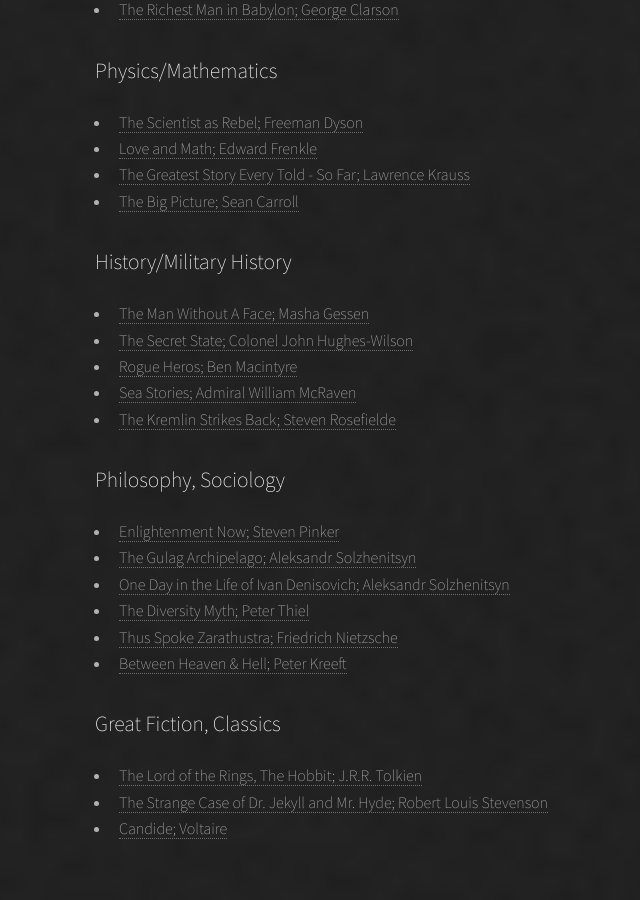
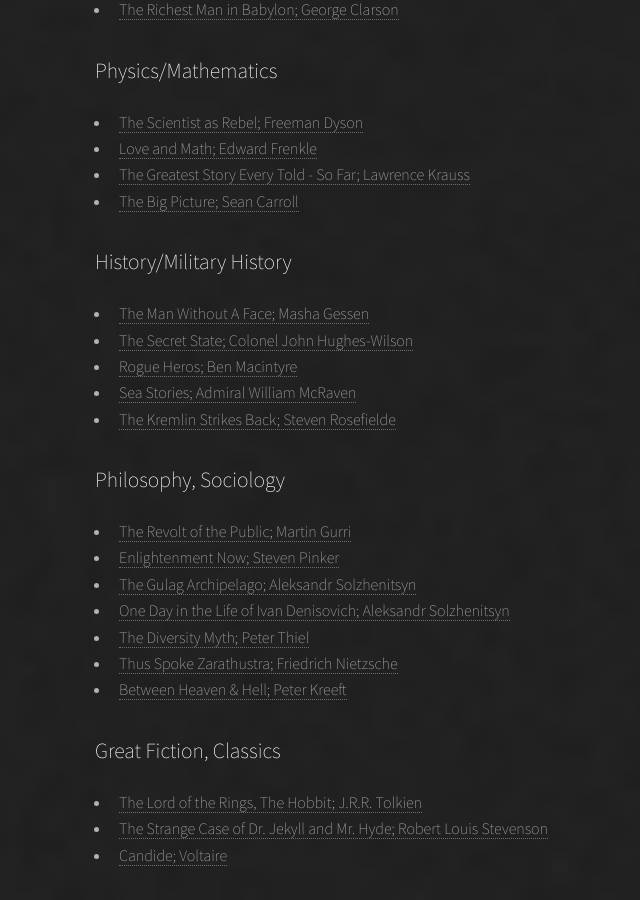
Before and after one commit to rmcwhorter/rmcwhorter.github.io, a Jekyll site: the page reading.html, which Jekyll copies as it is, in a window 1280 px wide and 900 px high, scrolled down 1128 px. Shown: the whole window, without its empty margins (33-673 px from the left). Built offline with Jekyll 4.4.1, drawn with Linux system fonts in a browser that asks for light colours; before the commit the page ends 2002 px from its top, so only the background shows below that.

Commit message:
Added The Revolt of the Public

```diff
--- a/reading.html
+++ b/reading.html
@@ -75,6 +75,7 @@
 							</ul>
 							<h2>Philosophy, Sociology</h2>
 							<ul class="">
+								<li><a href="https://www.amazon.com/Revolt-Public-Crisis-Authority-Millennium/dp/1732265143/ref=sr_1_1?keywords=the+revolt+of+the+public&qid=1579919544&sr=8-1" target="_blank" class=""><span class="label">The Revolt of the Public; Martin Gurri</span></a></li>
 								<li><a href="https://www.amazon.com/Enlightenment-Now-Science-Humanism-Progress/dp/0143111388/ref=sr_1_1?keywords=enlightenment+now&qid=1570467237&sr=8-1" target="_blank" class=""><span class="label">Enlightenment Now; Steven Pinker</span></a></li>
 								<li><a href="https://www.amazon.com/Archipelago-Peterson-introduction-Aleksandr-Solzhenitsyn/dp/1784871516/ref=sr_1_2?keywords=the+gulag+archipelago&qid=1570582854&sr=8-2" target="_blank" class=""><span class="label">The Gulag Archipelago; Aleksandr Solzhenitsyn</span></a></li>
 								<li><a href="https://www.amazon.com/One-Day-Life-Ivan-Denisovich/dp/0451228146/ref=sr_1_1?crid=12OTTXONPUVRA&keywords=one+day+in+the+life+of+ivan+denisovich&qid=1570582872&sprefix=one+day+in+the+life+%2Caps%2C172&sr=8-1" target="_blank" class=""><span class="label">One Day in the Life of Ivan Denisovich; Aleksandr Solzhenitsyn</span></a></li>
```
